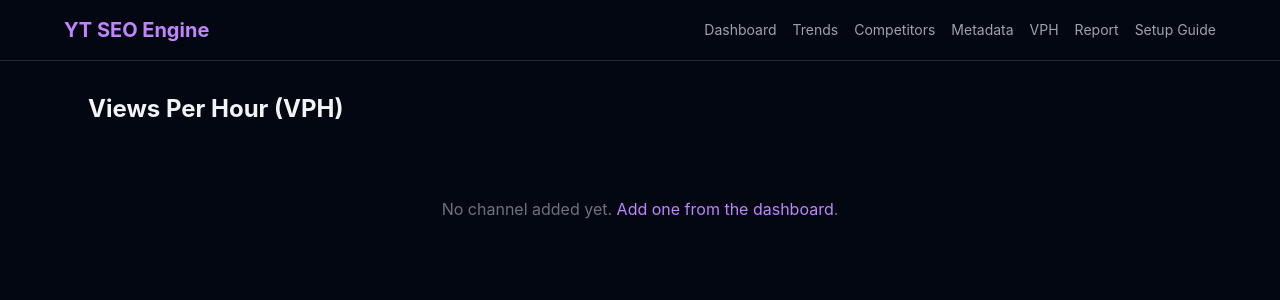
After one commit to Trade-With-Claude/youtube_seo_engine, a FastAPI app: template app/templates/vph.html in a window 1280 px wide. The commit adds this page. Shown: the top 300 px of the page. Run offline with FastAPI, Linux system fonts and the light colour scheme; the template is opened without the code that fills it, so the values that code supplies are empty; some libraries are stand-ins or nearby versions.

Commit message:
Add VPH dashboard with polling endpoint and sortable video velocity table
Co-Authored-By: Claude Opus 4.6 (1M context) <noreply@anthropic.com>

```diff
--- a/app/main.py
+++ b/app/main.py
@@ -2,7 +2,7 @@ from fastapi import FastAPI
 from fastapi.staticfiles import StaticFiles
 
 from app.database import init_db
-from app.routers import auth, competitors, dashboard, metadata, reports, trends
+from app.routers import auth, competitors, dashboard, metadata, reports, trends, vph
 
 app = FastAPI(title="YouTube SEO Engine")
 
@@ -13,6 +13,7 @@ app.include_router(trends.router)
 app.include_router(competitors.router)
 app.include_router(metadata.router)
 app.include_router(reports.router)
+app.include_router(vph.router)
 
 
 @app.on_event("startup")
--- a/app/templates/base.html
+++ b/app/templates/base.html
@@ -19,6 +19,7 @@
                 <a href="/trends" class="text-gray-400 hover:text-white transition">Trends</a>
                 <a href="/competitors" class="text-gray-400 hover:text-white transition">Competitors</a>
                 <a href="/metadata" class="text-gray-400 hover:text-white transition">Metadata</a>
+                <a href="/vph" class="text-gray-400 hover:text-white transition">VPH</a>
                 <a href="/report" class="text-gray-400 hover:text-white transition">Report</a>
                 <a href="/setup" class="text-gray-400 hover:text-white transition">Setup Guide</a>
             </div>
--- /dev/null
+++ b/app/templates/vph.html
@@ -0,0 +1,112 @@
+{% extends "base.html" %}
+{% block title %}Views Per Hour — YouTube SEO Engine{% endblock %}
+
+{% block content %}
+<div class="space-y-6">
+    <div class="flex items-center justify-between">
+        <h1 class="text-2xl font-bold">Views Per Hour (VPH)</h1>
+        {% if selected_channel %}
+        <form action="/vph/poll?channel_id={{ selected_channel.id }}" method="post">
+            <button type="submit" class="bg-purple-600 hover:bg-purple-700 text-white px-4 py-2 rounded-lg text-sm transition">
+                Poll Now
+            </button>
+        </form>
+        {% endif %}
+    </div>
+
+    {% if message %}
+    <div class="bg-green-900/50 border border-green-700 text-green-300 px-4 py-3 rounded-lg text-sm">
+        {{ message }}
+    </div>
+    {% endif %}
+
+    {% if error %}
+    <div class="bg-red-900/50 border border-red-700 text-red-300 px-4 py-3 rounded-lg text-sm">
+        {{ error }}
+    </div>
+    {% endif %}
+
+    <!-- Channel selector -->
+    {% if channels|length > 1 %}
+    <div class="flex gap-2">
+        {% for ch in channels %}
+        <a href="/vph?channel_id={{ ch.id }}"
+           class="px-3 py-1.5 rounded-lg text-sm transition
+                  {% if selected_channel and selected_channel.id == ch.id %}bg-purple-600 text-white{% else %}bg-gray-800 text-gray-400 hover:text-white{% endif %}">
+            {{ ch.name }}
+        </a>
+        {% endfor %}
+    </div>
+    {% endif %}
+
+    {% if not selected_channel %}
+    <div class="text-gray-500 text-center py-12">
+        No channel added yet. <a href="/" class="text-purple-400 hover:underline">Add one from the dashboard</a>.
+    </div>
+    {% elif vph_data|length == 0 %}
+    <div class="text-gray-500 text-center py-12">
+        No videos found. <a href="/?channel_id={{ selected_channel.id }}" class="text-purple-400 hover:underline">Fetch videos first</a>, then come back and poll.
+    </div>
+    {% else %}
+
+    <p class="text-gray-400 text-sm">
+        VPH measures how many views a video gets per hour right now. Higher VPH = algorithm is actively pushing it.
+        Poll at least twice (with some time between) to see VPH values.
+    </p>
+
+    <div class="bg-gray-900 rounded-xl border border-gray-800 overflow-hidden">
+        <table class="w-full text-sm">
+            <thead>
+                <tr class="border-b border-gray-800 text-gray-400 text-left">
+                    <th class="px-4 py-3 font-medium">Video</th>
+                    <th class="px-4 py-3 font-medium text-right">Views</th>
+                    <th class="px-4 py-3 font-medium text-right">VPH</th>
+                    <th class="px-4 py-3 font-medium text-right">Snapshots</th>
+                    <th class="px-4 py-3 font-medium text-right">Last Polled</th>
+                </tr>
+            </thead>
+            <tbody>
+                {% for item in vph_data %}
+                <tr class="border-b border-gray-800/50 hover:bg-gray-800/30 transition">
+                    <td class="px-4 py-3">
+                        <a href="https://youtube.com/watch?v={{ item.video.youtube_id }}" target="_blank"
+                           class="text-purple-400 hover:underline">
+                            {{ item.video.title[:60] }}{% if item.video.title|length > 60 %}...{% endif %}
+                        </a>
+                    </td>
+                    <td class="px-4 py-3 text-right text-gray-300">
+                        {{ "{:,}".format(item.video.views) }}
+                    </td>
+                    <td class="px-4 py-3 text-right font-mono">
+                        {% if item.vph is not none %}
+                            {% if item.vph > 100 %}
+                                <span class="text-green-400 font-bold">{{ item.vph }}</span>
+                            {% elif item.vph > 10 %}
+                                <span class="text-yellow-400">{{ item.vph }}</span>
+                            {% elif item.vph > 0 %}
+                                <span class="text-gray-300">{{ item.vph }}</span>
+                            {% else %}
+                                <span class="text-gray-500">{{ item.vph }}</span>
+                            {% endif %}
+                        {% else %}
+                            <span class="text-gray-600">—</span>
+                        {% endif %}
+                    </td>
+                    <td class="px-4 py-3 text-right text-gray-500">
+                        {{ item.snapshot_count }}
+                    </td>
+                    <td class="px-4 py-3 text-right text-gray-500">
+                        {% if item.last_polled %}
+                            {{ item.last_polled.strftime('%b %d, %H:%M') }}
+                        {% else %}
+                            —
+                        {% endif %}
+                    </td>
+                </tr>
+                {% endfor %}
+            </tbody>
+        </table>
+    </div>
+    {% endif %}
+</div>
+{% endblock %}
```
Also changed, not shown: app/routers/vph.py (added, +61 -0 lines).
